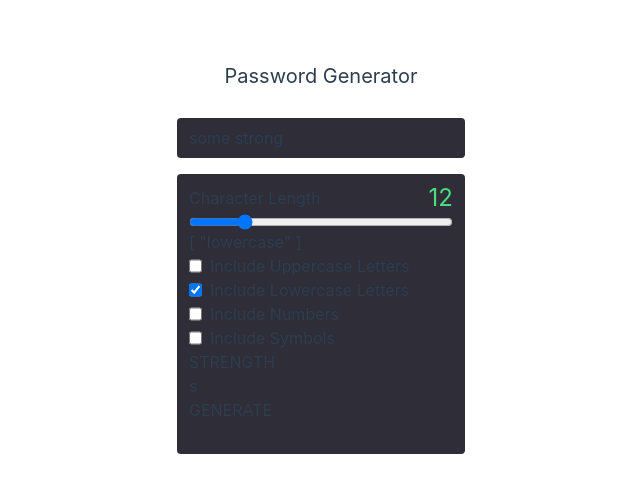
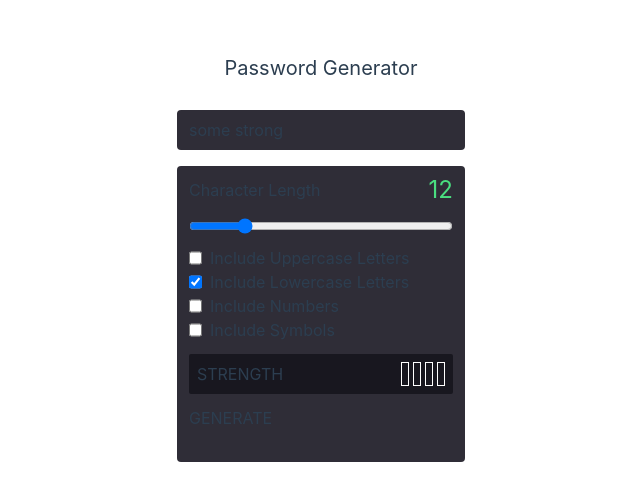
Before and after one commit to asi-isa/pass-gen, a Vue app: page / in a window 1280 px wide. Shown: the part 142-642 px from the top of the page, without its empty margins (319-959 px from the left). Built offline with nearby package versions, Linux system fonts and the light colour scheme; some icons are missing.

Commit message:
StrenghtIndicator

```diff
--- a/src/App.vue
+++ b/src/App.vue
@@ -4,6 +4,7 @@ import { IconArrowRight, IconContentCopy } from "@iconify-prerendered/vue-mdi";
 
 import Slider from "./components/Slider.vue";
 import Option from "./components/Option.vue";
+import StrengthIndicator from "./components/StrengthIndicator.vue";
 
 const passwordLength = ref(12);
 const options = ref(["lowercase"]);
@@ -31,7 +32,7 @@ function addOrRemoveOption(option) {
       <IconContentCopy class="text-green-400" />
     </div>
 
-    <div class="bg-[#2f2d37] w-full flex flex-col px-3 py-2 rounded">
+    <div class="bg-[#2f2d37] w-full flex flex-col gap-3 px-3 py-2 rounded">
       <div class="flex justify-between items-center">
         <p class="">Character Length</p>
 
@@ -41,7 +42,6 @@ function addOrRemoveOption(option) {
       <Slider min="7" max="33" v-model="passwordLength" />
 
       <div class="options-con">
-        {{ options }}
         <Option
           name="Include Uppercase Letters"
           value="uppercase"
@@ -68,13 +68,7 @@ function addOrRemoveOption(option) {
         />
       </div>
 
-      <div class="strength-con">
-        <p class="strength">STRENGTH</p>
-
-        <div class="strength-indicator-con">
-          <div class="strength-indicator">s</div>
-        </div>
-      </div>
+      <StrengthIndicator :passwordLength="passwordLength" :options="options" />
 
       <div class="btn-con">
         <p class="btn-text">GENERATE</p>
--- /dev/null
+++ b/src/components/StrengthIndicator.vue
@@ -0,0 +1,33 @@
+<script setup>
+const { passwordLength, options } = defineProps({
+  passwordLength: Number,
+  options: Array,
+});
+</script>
+
+<template>
+  <div class="flex justify-between bg-[#18171F] p-2 rounded-sm">
+    <p class="strength">STRENGTH</p>
+
+    <div class="flex gap-1">
+      <div
+        class="w-2 border border-white transition-colors duration-700"
+        :class="{ 'bg-white': passwordLength > 12 }"
+      ></div>
+      <div
+        class="w-2 border border-white transition-colors duration-700"
+        :class="{ 'bg-white': passwordLength > 16 }"
+      ></div>
+      <div
+        class="w-2 border border-white transition-colors duration-700"
+        :class="{ 'bg-white': passwordLength > 20 }"
+      ></div>
+      <div
+        class="w-2 border border-white transition-colors duration-700"
+        :class="{ 'bg-white': passwordLength > 24 }"
+      ></div>
+    </div>
+  </div>
+</template>
+
+<style scoped></style>
```
